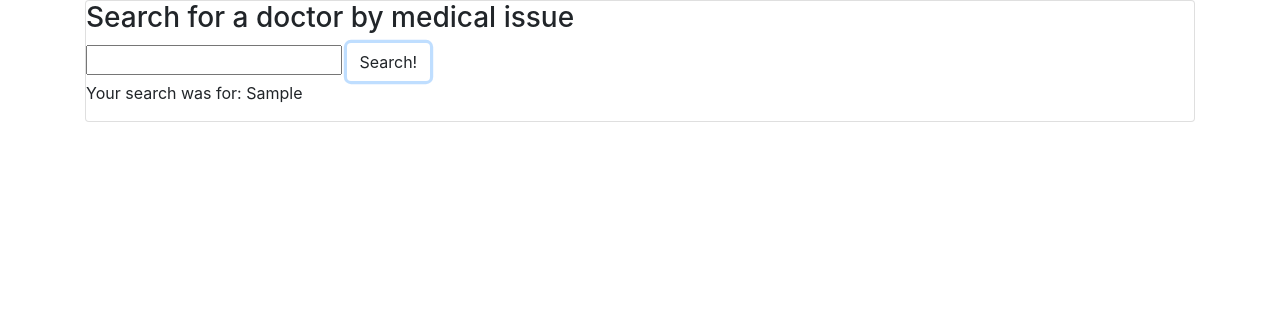
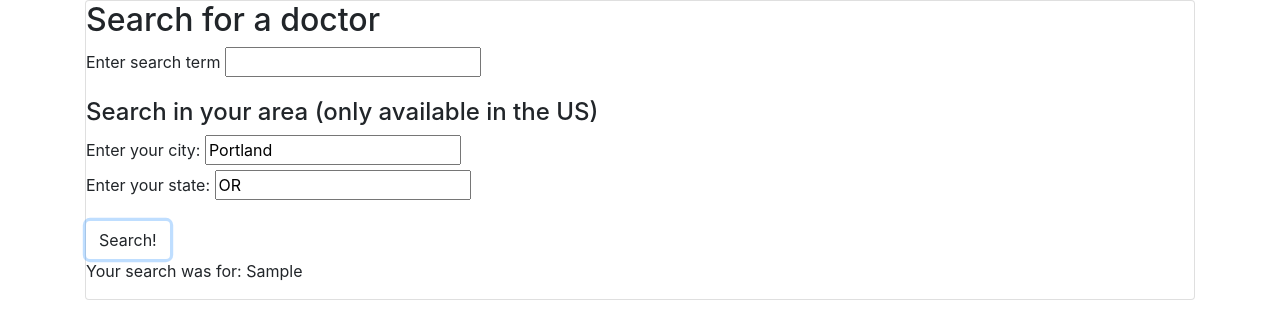
Before and after one commit to K-Banks/doctorAPI, a website built with webpack: page src/index.html in a window 1280 px wide. Both pictures are taken after typing "Sample" into the empty fields and a click on the button "Search!". Built offline with nearby package versions, Linux system fonts and the light colour scheme; some packages are replaced by stand-ins of ours; no server answers.

Commit message:
Add functionality to let user input location within the United States

```diff
--- a/src/api.js
+++ b/src/api.js
@@ -2,27 +2,10 @@ import { apiKey } from './../.env';
 
 class API {
 
-  testSearch() {
+  SearchByIssue(searchString, location) {
     let promise = new Promise(function(resolve, reject) {
       const xhr = new XMLHttpRequest();
-      xhr.open('GET', `https://api.betterdoctor.com/2016-03-01/doctors?location=or-portland&skip=0&limit=3&user_key=${apiKey}`);
-      xhr.send();
-      xhr.onload = function() {
-        if (this.status === 200) {
-          let response = JSON.parse(xhr.response);
-          resolve(response);
-        } else {
-          reject(Error(xhr.statusText));
-        }
-      }
-    });
-    return promise;
-  }
-
-  SearchByIssue(searchString) {
-    let promise = new Promise(function(resolve, reject) {
-      const xhr = new XMLHttpRequest();
-      xhr.open('GET', `https://api.betterdoctor.com/2016-03-01/doctors?location=or-portland&skip=0&limit=3&user_key=${apiKey}&query=${searchString}`);
+      xhr.open('GET', `https://api.betterdoctor.com/2016-03-01/doctors?location=${location}&user_key=${apiKey}&query=${searchString}`);
       xhr.send();
       xhr.onload = function() {
         if (this.status === 200) {
--- a/src/index.html
+++ b/src/index.html
@@ -8,11 +8,22 @@
     <div class="container">
       <div class="card">
         <form id="mdIssueForm">
-          <h3>Search for a doctor by medical issue</h3>
-          <input type="text" value="" id="issueStringSubmission">
+          <h2>Search for a doctor</h2>
+          <div class="form-group">
+            <label>Enter search term</label>
+            <input type="text" id="issueStringSubmission">
+          </div>
+          <div class="form-group">
+            <h4>Search in your area (only available in the US)</h4>
+            <label>Enter your city:</label>
+            <input type="text" id="userCity" value="Portland">
+            <br>
+            <label>Enter your state:</label>
+            <input type="text" id="userState" value="OR">
+          </div>
           <button type="submit" class="btn">Search!</button>
         </form>
-        <p>Your search was for: <span id="searchString"></span> </p>
+        <p id="searchStore">Your search was for: <span id="searchString"></span> </p>
       </div>
       <div class="output card">
       </div>
--- a/src/main.js
+++ b/src/main.js
@@ -7,24 +7,34 @@ import { API } from './api.js';
 import { Doctor } from './doctorInfo.js';
 import { Output } from './output.js';
 
+// Hide Output field upon loading page. Avoid conflict w/styling
+$("div.output").hide();
+
 $(document).ready(function(){
   $('form#mdIssueForm').submit(function(event) {
     event.preventDefault();
-    let apiCall = new API();
-    let outputCall = new Output();
+    const apiCall = new API();
+    const outputCall = new Output();
     let issueSearchString = $("#issueStringSubmission").val();
     $("#issueStringSubmission").val("");
     $("div.output").hide();
+    $("div.output").empty();
     $("div.noResult").hide();
     $("div.errorOuput").hide();
     $("span#searchString").text(issueSearchString);
+    $("p#searchStore").show();
 
-    let promiseSearch = apiCall.SearchByIssue(issueSearchString);
+    let userCity = $("input#userCity").val();
+    let userState = $("input#userState").val();
+    let userLocation = userState + "-" + userCity;
+    userLocation = userLocation.toLowerCase();
+
+    let promiseSearch = apiCall.SearchByIssue(issueSearchString, userLocation);
     promiseSearch.then(function(response) {
       if (response.data[0] != undefined) {
         let doctors = response.data;
         doctors.forEach(function(doctor) {
-          let practice = response.data[0].practices[0];
+          let practice = doctor.practices[0];
           let thisDoctor = new Doctor(doctor);
           let practiceInformation = thisDoctor.PracticeParser(practice);
           outputCall.DoctorList(thisDoctor, practiceInformation);
--- a/src/styles.css
+++ b/src/styles.css
@@ -1,5 +1,5 @@
 .output {
-  width: 60em;
+  width: auto;
   display: flex;
   flex-direction: row;
   flex-wrap: wrap;
@@ -7,13 +7,12 @@
 
 .thumbnail {
   display: flex;
-
-  width: 15em;
+  width: 18em;
   margin-bottom: 1.5em;
   margin-left: 0.5em;
   margin-right: 0.5em;
 }
 
-.output, .noResult, .errorOutput {
+.noResult, .errorOutput, #searchStore {
   display: none;
 }
```
